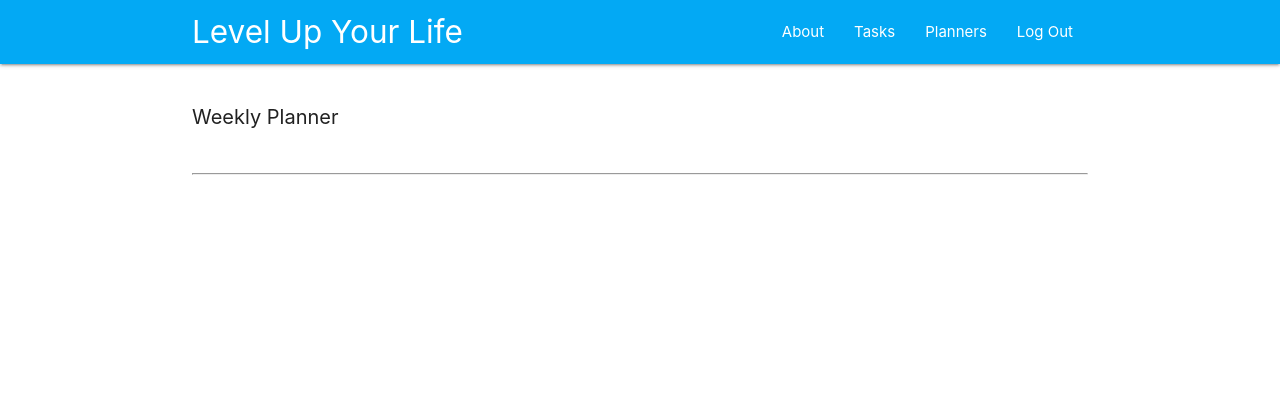
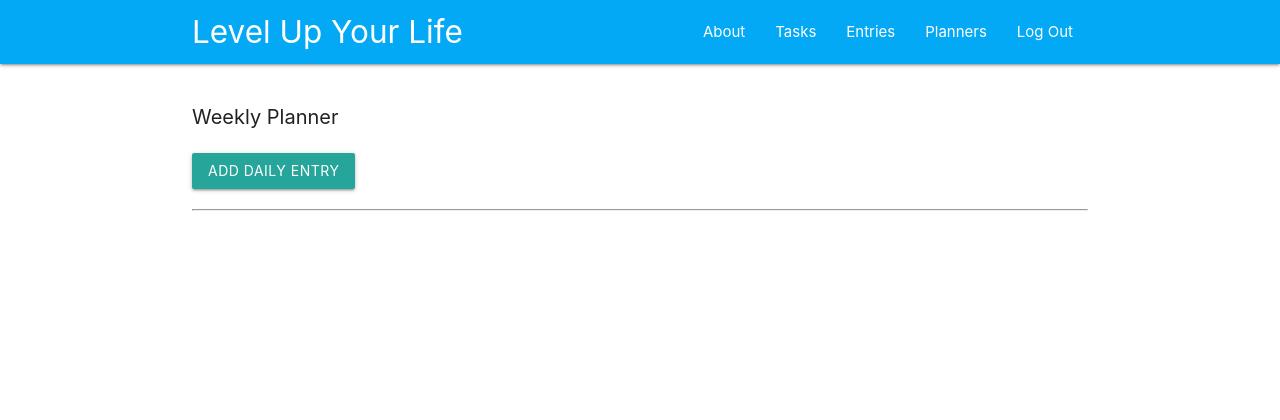
Before and after one commit to atheismann/level-up-your-life, a Django app: page /planners/1/ in a window 1280 px wide. Shown: the top 420 px of the page. Run offline with Django 3.2, Linux system fonts and the light colour scheme; a user stored in the database is signed in; tables that the repository leaves empty hold one stand-in row (values such as "Sample post").

Commit message:
name refactor complete

```diff
--- a/main_app/static/css/style.css
+++ b/main_app/static/css/style.css
@@ -20,12 +20,6 @@ nav .badge{
     right: 20px;
 }
 
-.row {
-    display: grid;
-    grid-template-columns: repeat(7, 1fr);
-
-}
-
 h1 {
     font-size: 20px;
 }
--- a/main_app/templates/base.html
+++ b/main_app/templates/base.html
@@ -28,6 +28,7 @@
               <li><a href="{% url 'about' %}">About</a></li>
               {% if user.is_authenticated %}
                 <li><a href="{% url 'task_index' %}">Tasks</a></li>
+                <li><a href="{% url 'entry_index' %}">Entries</a></li>
                 <li><a href="{% url 'planner_index' %}">Planners</a></li>
                 <li><a href="{% url 'logout' %}">Log Out</a></li>
               {% else %}
@@ -43,6 +44,7 @@
         <li><a href="{% url 'about' %}">About</a></li>
         {% if user.is_authenticated %}
           <li><a href="{% url 'task_index' %}">Tasks</a></li>
+          <li><a href="{% url 'entry_index' %}">Entries</a></li>
           <li><a href="{% url 'planner_index' %}">Planners</a></li>
           <li><a href="{% url 'logout' %}">Log Out</a></li>
         {% else %}
--- a/main_app/templates/main_app/planner_detail.html
+++ b/main_app/templates/main_app/planner_detail.html
@@ -2,10 +2,16 @@
 {% block content %}
 
 <h1>Weekly Planner</h1>
+<form action="{% url 'entry_create' %}" method="post">
+    {% csrf_token %}
+    <input type="submit" class="btn" value="Add Daily Entry">
+</form>
+
 <div class="row">
   {% for entry in planner.entry_set.all %}
     {% if entry.get_week_number == entry.current_week %}
       <div class="col s12">
+        <a href="{% url 'entry_detail' entry.id %}">
           <div class="card">
             <div class="card-content">
               <span class="card-title">{{ entry.get_day_of_week }}</span>
@@ -22,6 +28,7 @@
               </div>
             </div>
           {% endfor %}
+        </a>
       </div>
     {% endif %}
   {% endfor %}
--- a/main_app/urls.py
+++ b/main_app/urls.py
@@ -13,11 +13,11 @@ urlpatterns = [
   path('planners/<int:planner_id>/unassoc_entry/<int:entry_id>/', views.unassoc_entry, name='unassoc_entry'),
   path('planners/<int:planner_id>/attachement/', views.add_attachment, name='add_attachment'),
 
-  path('entrys/', views.EntryList.as_view(), name='entry_index'),
-  path('entrys/create/', views.EntryCreate.as_view(), name='entry_create'),
-  path('entrys/<int:pk>/', views.EntryDetail.as_view(), name='entry_detail'),
-  path('entrys/<int:pk>/update/', views.EntryUpdate.as_view(), name='entry_update'),
-  path('entrys/<int:pk>/delete/', views.EntryDelete.as_view(), name='entry_delete'),
+  path('entries/', views.EntryList.as_view(), name='entry_index'),
+  path('entries/create/', views.EntryCreate.as_view(), name='entry_create'),
+  path('entries/<int:pk>/', views.EntryDetail.as_view(), name='entry_detail'),
+  path('entries/<int:pk>/update/', views.EntryUpdate.as_view(), name='entry_update'),
+  path('entries/<int:pk>/delete/', views.EntryDelete.as_view(), name='entry_delete'),
 
   path('tasks/', views.TaskList.as_view(), name='task_index'),
   path('tasks/create/', views.TaskCreate.as_view(), name='task_create'),
--- a/main_app/views.py
+++ b/main_app/views.py
@@ -36,7 +36,7 @@ class MealPlanUpdate(UpdateView):
 
 class MealPlanDelete(DeleteView):
   model = MealPlan
-  success_url = '/entrys/entry_id/'
+  success_url = '/entries/entry_id/'
 
 class WorkoutList(ListView):
   model = Workout
@@ -58,7 +58,7 @@ class WorkoutUpdate(UpdateView):
 
 class WorkoutDelete(DeleteView):
   model = Workout
-  success_url = '/entrys/entry_id/'
+  success_url = '/entries/entry_id/'
 
 class PlannerList(ListView):
   model = Planner
@@ -99,11 +99,11 @@ def add_attachment(request, entry_id):
   return redirect('entry_detail', entry_id=entry_id)
 
 def assoc_entry(request, planner_id, entry_id):
-  Planner.objects.get(id=planner_id).entrys.add(entry_id)
+  Planner.objects.get(id=planner_id).entries.add(entry_id)
   return redirect('planner_detail', planner_id=planner_id)
 
 def unassoc_entry(request, planner_id, entry_id):
-  Planner.objects.get(id=planner_id).entrys.remove(entry_id)
+  Planner.objects.get(id=planner_id).entries.remove(entry_id)
   return redirect('planner_detail', planner_id=planner_id)
 
 class EntryList(ListView):
@@ -114,15 +114,15 @@ class EntryDetail(DetailView):
 
 class EntryCreate(CreateView):
   model = Entry
-  fields = ['date', 'day', 'planner']
+  fields = ['date', 'planner']
 
 class EntryUpdate(UpdateView):
   model = Entry
-  fields = ['name', 'date', 'content', 'tasks', 'likes']
+  fields = ['name', 'planner']
 
 class EntryDelete(DeleteView):
   model = Entry
-  success_url = '/entrys/'
+  success_url = '/entries/'
 
 class TaskCreate(CreateView):
   model = Task
```
Also changed, not shown: main_app/templates/main_app/entry_detail.html (+29 -26 lines), main_app/migrations/0015_auto_20190917_1941.py (added). Lines whose indentation alone changed are shown as unchanged.
